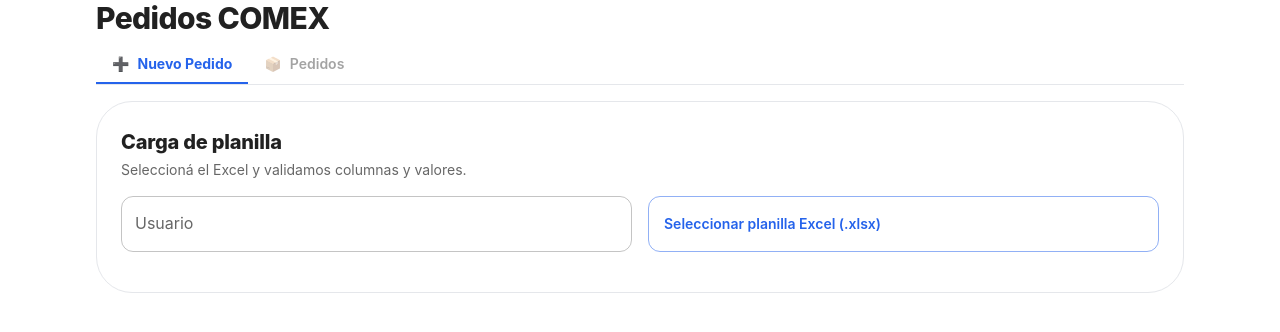
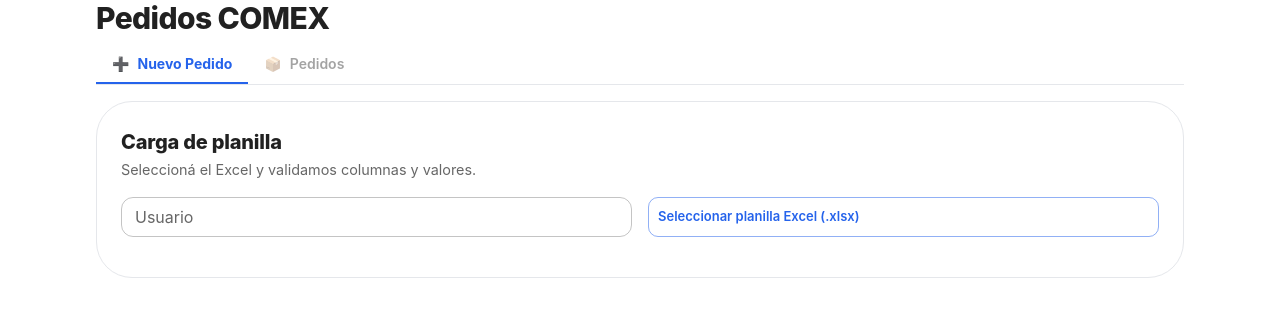
Before and after one commit to brandatta/comex-vicomx, a React (Vite) app in the folder client/: page / in a window 1280 px wide. Shown: the top 332 px of the page. Built offline with nearby package versions, Linux system fonts and the light colour scheme.

Commit message:
Update theme.js

```diff
--- a/client/src/theme.js
+++ b/client/src/theme.js
@@ -9,10 +9,26 @@ export const theme = createTheme({
   shape: { borderRadius: 12 },
   typography: {
     fontFamily: `Inter, system-ui, -apple-system, Segoe UI, Roboto, Arial`,
+    h1: { fontWeight: 800, fontSize: "30px" }, // App.jsx igual lo overridea por responsive
     h4: { fontWeight: 700 },
+    body2: { fontSize: "0.90rem" },
   },
   components: {
     MuiPaper: { styleOverrides: { root: { border: "1px solid #eef2f7" } } },
-    MuiButton: { styleOverrides: { root: { textTransform: "none", fontWeight: 600 } } },
+    MuiButton: {
+      defaultProps: { size: "small" },
+      styleOverrides: {
+        root: { textTransform: "none", fontWeight: 600, borderRadius: 10 },
+      },
+    },
+    MuiTextField: { defaultProps: { size: "small" } },
+    MuiInputBase: {
+      styleOverrides: {
+        root: { borderRadius: 10 },
+        input: { paddingTop: 8, paddingBottom: 8 }, // baja altura visual
+      },
+    },
+    MuiTabs: { styleOverrides: { root: { minHeight: 40 } } },
+    MuiTab: { styleOverrides: { root: { minHeight: 40, paddingTop: 6, paddingBottom: 6 } } },
   },
 });
```
